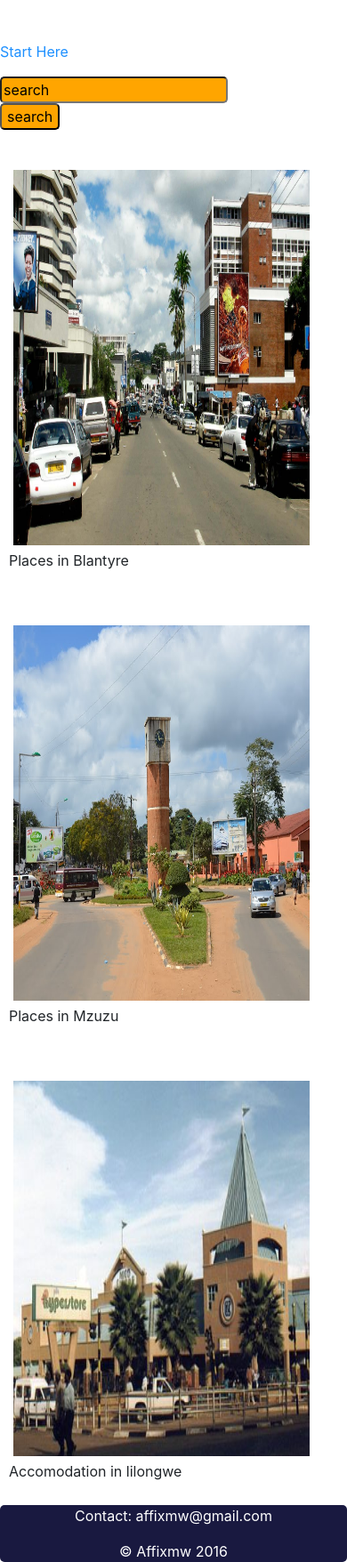
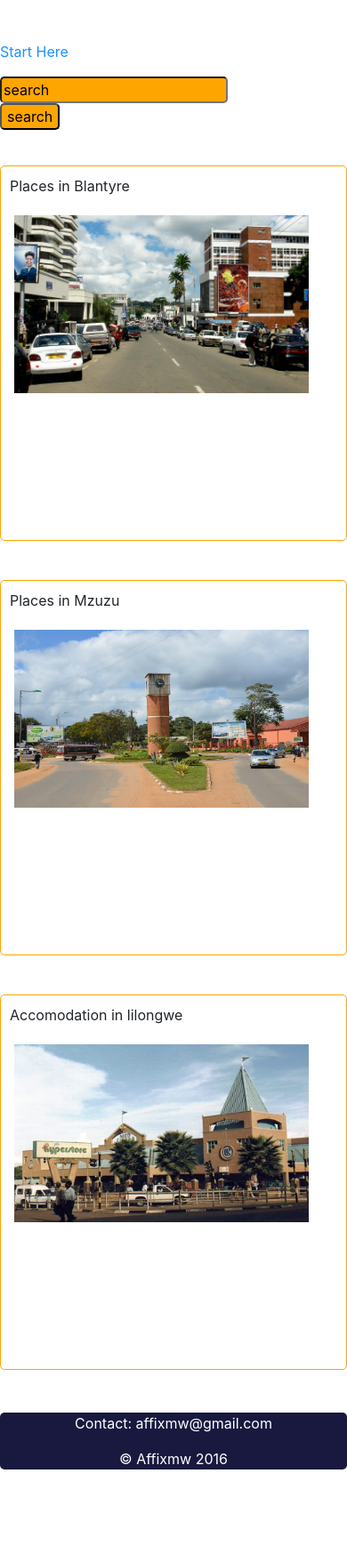
Before and after one commit to levi-p/aff, a Django app: page / in a window 390 px wide. Shown: the part 301-2057 px from the top of the page at 89% size. After the commit the page ends 1953 px from the top, so only its background shows below. Run offline with Django 3.2, Linux system fonts and the light colour scheme; data comes from the database, SQL or seed files in the repository; some libraries are stand-ins or nearby versions.

Commit message:
some mobile

```diff
--- a/details/static/css/css.css
+++ b/details/static/css/css.css
@@ -18,6 +18,34 @@ body > #container { height: auto; min-height: 100%; }
     bottom: -5%;
     clear: both;
     overflow: hidden;
+}
+
+
+.twoo {
+    width: 40%;
+    height: 60%;
+    margin: auto;
+    border: 1px solid orange;
+    padding: 10px;
+    margin-top:20px;
+
+
+    box-shadow:0 0px 0px;
+    border-radius: 5px;
+    cleadr:both;
+}
+
+#twoooimg{
+
+    width:98%;
+    height:75%;
+    margin:auto;
+    margin-bottom: 5px;
+
+    border-radius: ;
+    opacity:0.8;
+    padding: ;
+
 }
 
 
@@ -53,7 +81,7 @@ a.active{
     width:100%;
 }
 
- {
+ .s{
     color: orange;
     font-weight: bold;
     text-shadow: 0px 0px 5px orange;
@@ -98,18 +126,7 @@ li {
 
 /* of 2nd image */
 
-.twoo {
-    width: 40%;
-    height: 35%;
-    margin: auto;
-    bkorder: 1px solid orange;
-    padding: 10px;
-    margin-top:20px;
 
-
-    box-shadow:0 0px 0px;
-    border-radius: 5px;
-}
 
 
 
@@ -179,15 +196,6 @@ li {
    }
 
 
-#twoooimg{
-    height: 98%;
-    width:98%;
-    margin: 5px;
-    border-radius: ;
-    opacity:1;
-    padding: ;
-
-}
 
 #w-note {
 width:40%;
@@ -259,7 +267,41 @@ text-align: center;
 
 
 /* mobile site */
+
+
 @media screen and (max-width: 500px) {
+
+
+
+
+.twoo {
+    width: 40%;
+    height: 50%;
+    margin: auto;
+    border: 1px solid orange;
+    padding: 10px;
+    margin-top:20px;
+
+
+    box-shadow:0 0px 0px;
+    border-radius: 5px;
+    clear:both;
+}
+
+#twoooimg{
+
+    width:98%;
+    height:98%;
+    margin:auto;
+    margin-bottom: 5px;
+
+    border-radius: ;
+    opacity:0.8;
+    padding: ;
+
+}
+
+
 
 .about {
 height:auto;
--- a/templates/base.html
+++ b/templates/base.html
@@ -9,6 +9,14 @@
  <link rel="stylesheet" type="text/css" href="{% static "css/bootstrap/bootstrap.css" %}">
 
 <style>
+.topleft {
+    position: absolute;
+    top: 8px;
+    left: 16px;
+    font-size: 18px;
+}
+
+
 #but{
    background-color: orange;
 }
@@ -130,20 +138,22 @@ Results for {{qr}}:</br>
 
 {% for H_p in H_p %}
 
-<div class="twoo" ><img src="{{H_p.Hpic.url}}" id="twoooimg" ></img>
+<div class="twoo" style="height:50%" >
+<div><p>{{H_p.Dis}}<p></div>
+<img src="{{H_p.Hpic.url}}" id="twoooimg" stdyle="opacity:0.8;height:80%" ></img>
 
 <!--<div class="fb-follow" data-href="https://www.facebook.com/Affix-Malawi-1040525819373121" data-width="6" data-height="6" data-layout="standard" data-size="small" data-show-faces="true"></div>-->
 
 
-<p>{{H_p.Dis}}<p></div>
-<!--<div class='twooo'><img src="{% static 'two.jpg' %}" id="twoooimg"></img></div>-->
+</div></br>
+<!--<div class='twooo'><img src="{% static 'two.jpg' %}" id="twoooimg">rrrr</img></div>-->
 {% endfor %}
 
 
 
 
 
-
+</br>
 </div>
 <!-- of SP
 <div class="sp" style="width:25%;float:right;position:relative;z-index: ;background-color: white;height: 90%;clear;top:-680px;">
```
